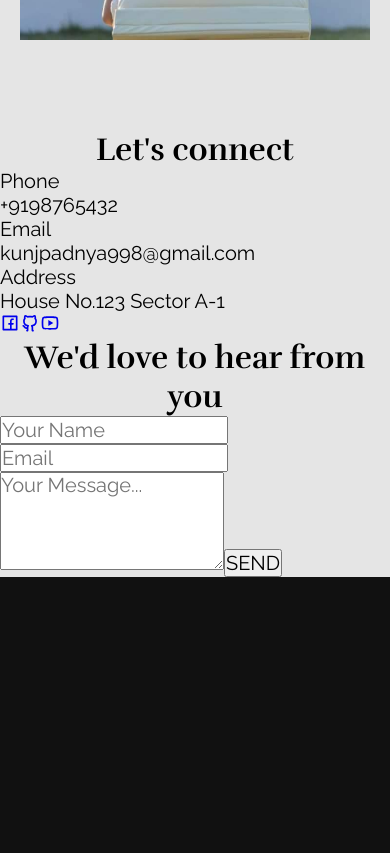
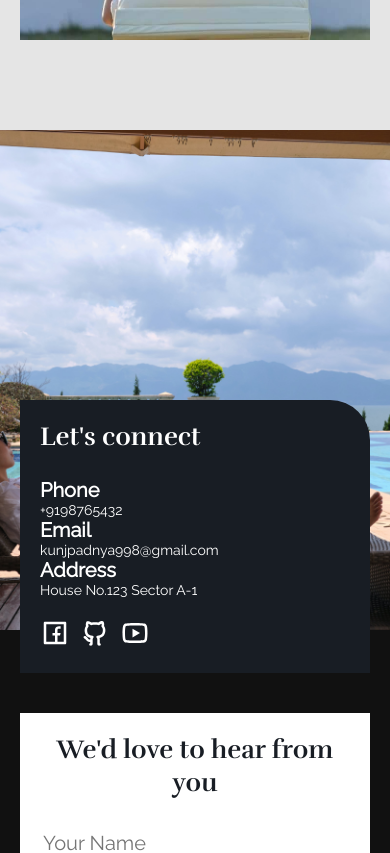
Before and after one commit to kunj-pandya/react-mini-projects, a React (Vite) app in the folder luxora-real-estate/: page / in a window 390 px wide. Shown: the part 6920-7773 px from the top of the page. Built offline with nearby package versions, Linux system fonts and the light colour scheme; a web font is replaced by a local one.

Commit message:
add styles for single villas , All villas and tearms and conditions

```diff
--- a/luxora-real-estate/src/App.css
+++ b/luxora-real-estate/src/App.css
@@ -805,6 +805,215 @@ h5 {
     }
 }
 
+
+/****************************************CONTACT MINI STYLING*************************************************/
+#contact_Mini {
+    height: 500px;
+    background: url(/contact.jpg);
+    background-position: bottom;
+    background-size: cover;
+    background-repeat: no-repeat;
+    display: flex;
+    justify-content: center;
+    width: 100%;
+}
+
+#contact_Mini .super_container {
+    display: flex;
+    max-width: 1500px;
+    min-width: 1500px;
+    gap: 40px;
+    transform: translateY(240px);
+    position: absolute;
+}
+
+#contact_Mini .super_container .container_1 {
+    background: #181d24;
+    color: #ffffff;
+    border-top-right-radius: 40px;
+    flex: 1;
+    padding: 20px 35px;
+    height: 380px;
+    display: flex;
+    flex-direction: column;
+    justify-content: center;
+}
+
+#contact_Mini .super_container .container_1 ul {
+    display: flex;
+    align-items: center;
+    gap: 10px;
+    margin-top: 20px;
+}
+
+#contact_Mini .super_container .container_1 h3 {
+    text-align: start;
+    margin-bottom: 25px;
+}
+
+#contact_Mini .super_container .container_2 h3 {
+    margin-bottom: 25px;
+}
+
+#contact_Mini .super_container .container_1 ul a {
+    color: #fff;
+}
+
+#contact_Mini .super_container .container_1 ul a svg {
+    font-size: 30px;
+}
+
+#contact_Mini .super_container .container_1 div {
+    display: flex;
+    align-items: center;
+}
+
+#contact_Mini .super_container .container_1 div p:first-child {
+    width: 120px !important;
+}
+
+#contact_Mini .super_container .container_2 {
+    background: #ffffff;
+    color: #181d24;
+    border-bottom-right-radius: 40px;
+    flex: 2;
+    display: flex;
+    align-items: center;
+    justify-content: center;
+    flex-direction: column;
+    padding: 20px 75px;
+    height: 380px;
+}
+
+#contact_Mini .super_container .container_2 form {
+    width: 100%;
+}
+
+#contact_Mini .super_container .container_2 form div {
+    display: flex;
+    gap: 15px;
+    width: 100%;
+    margin-bottom: 25px;
+}
+
+#contact_Mini .super_container .container_2 form textarea {
+    width: 100%;
+}
+
+#contact_Mini .super_container .container_2 form input,
+#contact_Mini .super_container .container_2 form textarea {
+    border: none;
+    border-bottom: 1px solid rgb(204, 204, 204);
+    padding: 7px 3px;
+}
+
+#contact_Mini .super_container .container_2 form div input {
+    flex: 1;
+}
+
+#contact_Mini .super_container .container_2 form div input:focus,
+#contact_Mini .super_container .container_2 form textarea:focus {
+    outline: none;
+    border-color: #181d24;
+}
+
+#contact_Mini .super_container .container_2 form button {
+    background: #5b656f;
+    color: #ffffff;
+    font-weight: 500;
+    padding: 10px;
+    width: 150px;
+    border-top-left-radius: 15px;
+    border-bottom-right-radius: 15px;
+    border: none;
+    margin-top: 25px;
+    position: relative;
+}
+
+@media (max-width: 1520px) {
+    #contact_Mini .super_container {
+        min-width: 100%;
+        padding: 0 20px;
+    }
+}
+
+@media (max-width: 1520px) {
+
+    #contact_Mini .super_container .container_1 h3,
+    #contact_Mini .super_container .container_2 h3 {
+        font-size: 1.4rem;
+    }
+
+    #contact_Mini .super_container .container_1 div span {
+        font-size: 14px;
+        color: #ffffff;
+    }
+}
+
+@media (max-width: 1135px) {
+
+    #contact_Mini .super_container .container_1 h3,
+    #contact_Mini .super_container .container_2 h3 {
+        font-size: 1.3rem;
+    }
+
+    #contact_Mini .super_container .container_1 div p:first-child {
+        font-size: 14px;
+        width: 80px !important;
+    }
+}
+
+@media (max-width: 1025px) {
+    #contact_Mini .super_container {
+        flex-wrap: wrap;
+    }
+
+    #contact_Mini .super_container .container_1 div {
+        flex-direction: column;
+        align-items: flex-start;
+    }
+
+    #contact_Mini .super_container .container_1 div p:first-child {
+        font-size: 20px;
+        font-weight: bold;
+    }
+}
+
+@media (max-width: 900px) {
+    #contact_Mini .super_container .container_1 {
+        flex: 2;
+    }
+
+    #contact_Mini .super_container .container_2 {
+        flex: 3;
+    }
+}
+
+@media (max-width: 710px) {
+    #contact_Mini .super_container {
+        flex-direction: column;
+        transform: translateY(270px);
+        width: 100%;
+    }
+
+    #contact_Mini .super_container .container_1,
+    #contact_Mini .super_container .container_2 {
+        flex: none;
+        width: 100%;
+        height: fit-content;
+        padding: 20px;
+    }
+
+    #contact_Mini .super_container .container_2 form div {
+        flex-direction: column;
+    }
+
+    #contact_Mini .super_container .container_2 form div input {
+        flex: none;
+    }
+}
+
+
 /***********************************FOOTER STYLING**************************************************/
 .otherPage_footer {
     background: #111;
@@ -822,7 +1031,7 @@ h5 {
     display: flex;
     flex-direction: column;
     gap: 15px;
-    color: #181d24;
+    color: #aab3c2;
     padding-right: 75px;
 }
 
@@ -838,12 +1047,12 @@ h5 {
 
 .otherPage_footer .container:first-child ul a {
     text-decoration: none;
-    color: #181d24;
+    color: #aab3c2;
 }
 
 .otherPage_footer .container:last-child {
     width: 400px;
-    color: #181d24;
+    color: #aab3c2;
     display: flex;
     gap: 15px;
     flex-direction: column;
@@ -890,3 +1099,286 @@ h5 {
         padding: 600px 20px 20px 20px;
     }
 }
+
+
+/**********************ALL VILLAS PAGE STYLING ***************************************/
+#allVillas {
+    min-height: 100vh;
+    background: linear-gradient(176deg, #6868688c, transparent);
+    padding: 150px 20px;
+}
+
+#allVillas h1 {
+    color: #fff;
+}
+
+#allVillas p {
+    color: #fff;
+    text-align: center;
+    margin-bottom: 50px;
+}
+
+#allVillas .villasContainer {
+    margin: 0 auto;
+    max-width: 1500px;
+}
+
+/**********************SINGLE VILLA PAGE STYLING ***************************************/
+#singleVilla {
+    width: 100%;
+    padding: 150px 20px;
+    background: linear-gradient(176deg, #6868688c, transparent);
+}
+
+#singleVilla .container {
+    max-width: 1500px;
+    min-width: 1500px;
+    margin: 0 auto;
+}
+
+#singleVilla .container h3 {
+    text-align: start;
+    color: #ffffff;
+}
+
+#singleVilla .container h4 {
+    text-align: start;
+    color: #111;
+    margin: 30px 0;
+}
+
+#singleVilla .images {
+    display: flex;
+    gap: 15px;
+    height: 500px;
+    margin-top: 20px;
+}
+
+#singleVilla .checkin_out {
+    display: flex;
+    gap: 20px;
+    margin: 30px 0;
+}
+
+#singleVilla .checkin_out span {
+    font-weight: 300;
+}
+
+#singleVilla .images .villaImg,
+#singleVilla .images .otherImgs {
+    flex: 1;
+    height: 100%;
+    display: flex;
+    overflow: hidden;
+    gap: 15px;
+}
+
+#singleVilla .images .villaImg img {
+    width: 100%;
+    height: 100%;
+}
+
+#singleVilla .images .otherImgs {
+    flex-direction: column;
+}
+
+#singleVilla .images .otherImgs div {
+    display: flex;
+    gap: 15px;
+    flex: 1;
+}
+
+#singleVilla .images .otherImgs div img {
+    flex: 1;
+}
+
+@media (max-width: 1520px) {
+    #singleVilla .container {
+        min-width: 100%;
+    }
+}
+
+@media (max-width: 960px) {
+    #singleVilla .images {
+        flex-direction: column;
+        height: 800px;
+    }
+
+    #singleVilla {
+        padding: 150px 20px 35px 20px;
+    }
+}
+
+/****************************************ABOUT PAGE STYLING****************************************************/
+#aboutPage {
+    padding: 150px 20px;
+    display: flex;
+    flex-direction: column;
+    align-items: center;
+    background: linear-gradient(176deg, #6868688c, transparent);
+    width: 100%;
+}
+
+#aboutPage .container {
+    margin: 0 auto;
+    max-width: 1500px;
+    min-width: 1500px;
+    display: flex;
+    gap: 25px;
+}
+
+#aboutPage .container img {
+    flex: 1;
+    height: auto;
+    border-bottom-right-radius: 60px;
+}
+
+#aboutPage .container .content {
+    display: flex;
+    flex-direction: column;
+    gap: 20px;
+    flex: 1;
+    justify-content: space-evenly;
+}
+
+#aboutPage .container .content h3 {
+    text-align: start;
+}
+
+@media (max-width: 1520px) {
+    #aboutPage {
+        padding: 150px 20px 30px 20px;
+    }
+
+    #aboutPage .container {
+        min-width: 100%;
+        width: 100%;
+    }
+}
+
+@media (max-width: 768px) {
+    #aboutPage .container .content h3 {
+        text-align: center;
+    }
+
+    #aboutPage .container {
+        flex-direction: column;
+        text-align: center;
+    }
+}
+
+/******************CONTACT PAGE STYLING************************************/
+#contact {
+    display: flex;
+    justify-content: center;
+    align-items: center;
+    padding: 150px 20px 30px 20px;
+    min-height: 80vh;
+    flex-direction: column;
+    gap: 15px;
+    background: linear-gradient(176deg, #6868688c, transparent);
+}
+
+#contact .container {
+    display: flex;
+    border-bottom-left-radius: 50px;
+    border-top-right-radius: 50px;
+    max-width: 1500px;
+    min-width: 1500px;
+    background: #fff;
+    margin-top: 60px;
+}
+
+#contact .container img {
+    height: auto;
+    flex: 4;
+}
+
+#contact .container .content {
+    display: flex;
+    gap: 20px;
+    flex-direction: column;
+    flex: 3;
+    padding: 30px;
+    justify-content: center;
+}
+
+#contact .container .content h3 {
+    text-align: start;
+}
+
+#contact .container .content div {
+    display: flex;
+    align-items: center;
+}
+
+#contact .container .content div p {
+    width: 120px;
+}
+
+#contact .container .content ul {
+    display: flex;
+    gap: 15px;
+    color: #181d24;
+}
+
+#contact .container .content ul a {
+    text-decoration: none;
+    color: #181d24;
+}
+
+#contact .container .content ul a svg {
+    font-size: 25px;
+}
+
+@media(max-width:1520px) {
+    #contact .container {
+        min-width: 100%;
+        width: 100%;
+    }
+}
+
+@media(max-width:912px) {
+    #contact .container {
+        flex-direction: column;
+    }
+}
+
+/*****************TERMS AND CONDITIONS PAGE STYLING**********************************/
+#termsandcond {
+    padding: 150px 20px 30px 20px;
+    min-width: 1500px;
+    max-width: 1500px;
+    margin: 0 auto;
+}
+
+#termsandcond header {
+    margin: 0 auto;
+    display: flex;
+    flex-direction: column;
+    gap: 15px;
+    text-align: center;
+    margin-bottom: 50px;
+}
+
+#termsandcond P {
+    margin-bottom: 20px;
+}
+
+#termsandcond h5 {
+    text-align: start;
+    margin-bottom: 10px;
+}
+
+#termsandcond .content {
+    display: flex;
+    flex-direction: column;
+    gap: 15px;
+}
+
+@media(max-width: 1520px) {
+    #termsandcond {
+        min-width: 100%;
+        width: 100%;
+    }
+}
```
